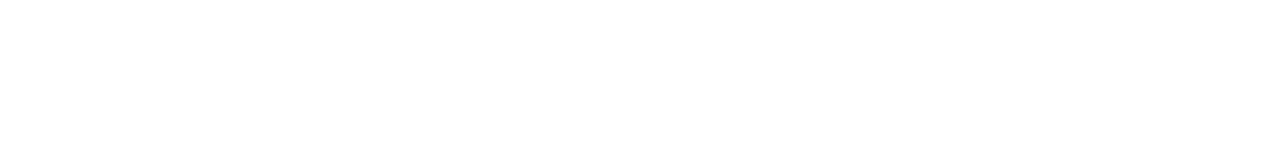
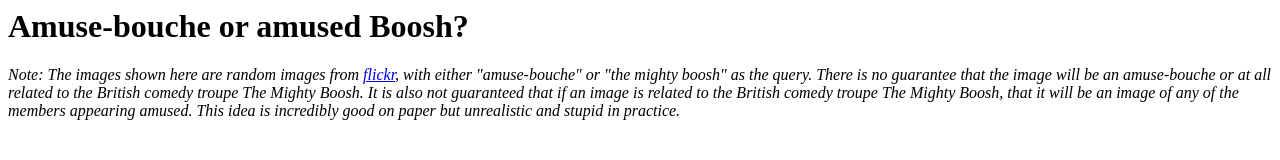
Before and after one commit to Wall-Dough/amused-bouche, a plain HTML site: page index.html in a window 1280 px wide. Drawn offline with Linux system fonts and the light colour scheme.

Commit message:
Whoops, didn't close script tag

```diff
--- a/index.html
+++ b/index.html
@@ -2,7 +2,7 @@
 <head>
     <title>Amuse-bouche or amused Boosh?</title>
     <link rel="stylesheet" href="css/styles.css" />
-    <script src="js/code.js" />
+    <script src="js/code.js"></script>
 </head>
 <body>
     <h1>Amuse-bouche or amused Boosh?</h1>
```
